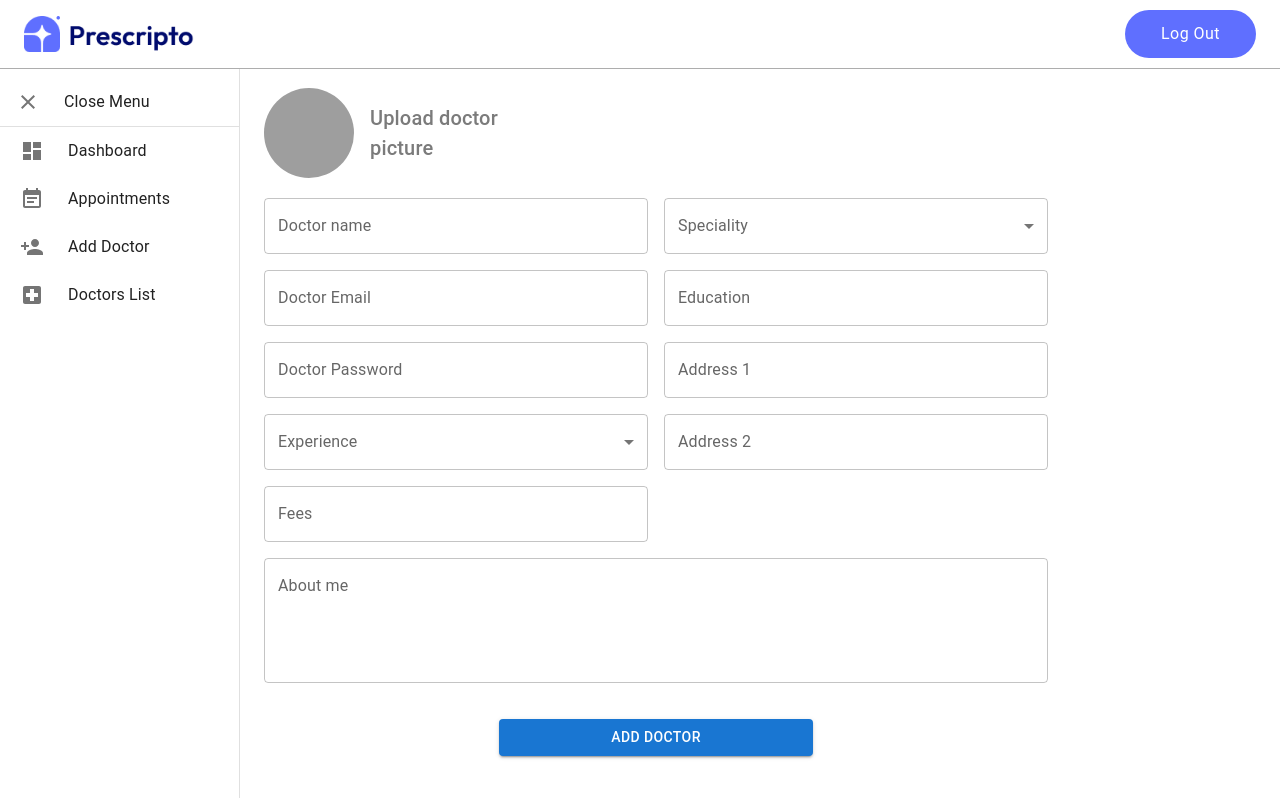
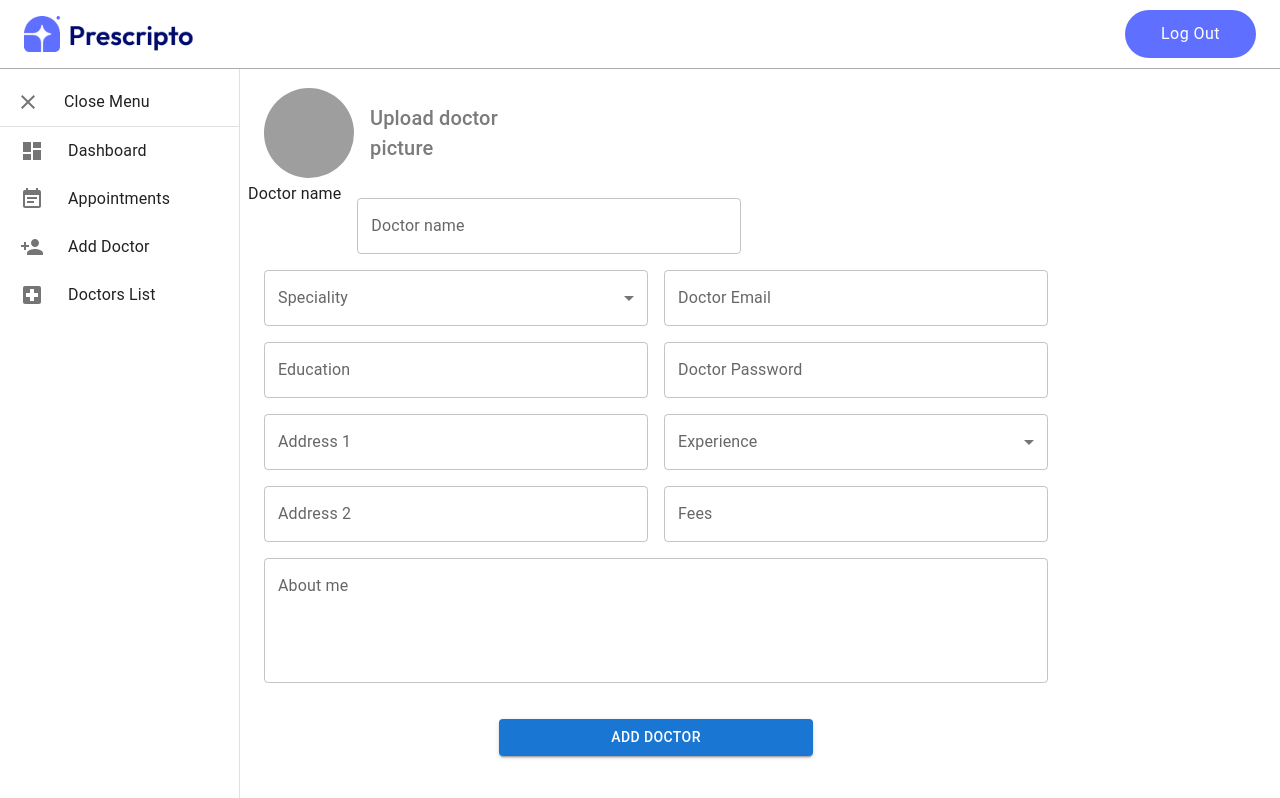
Before and after one commit to RidoyHossain247/doctor-muhit, a React (Create React App) app: page /add-doctor in a window 1280 px wide. Built offline with nearby package versions, Linux system fonts and the light colour scheme; grey boxes are pictures that could not be loaded.

Commit message:
Upadte From name

```diff
--- a/src/component/form/FormDoctors.js
+++ b/src/component/form/FormDoctors.js
@@ -5,7 +5,7 @@ import TextField from "@mui/material/TextField";
 import Button from "@mui/material/Button";
 import Avatar from "@mui/material/Avatar";
 import MenuItem from "@mui/material/MenuItem";
-import { Box } from "@mui/material";
+import { Box, Typography } from "@mui/material";
 
 function FormDoctor() {
   return (
@@ -18,6 +18,7 @@ function FormDoctor() {
         </div>
       </Box>
       <FormContainer container spacing={2}>
+        <Typography>Doctor name</Typography>
         <Grid item xs={12} sm={6}>
           <TextField fullWidth label="Doctor name" variant="outlined" />
         </Grid>
```
